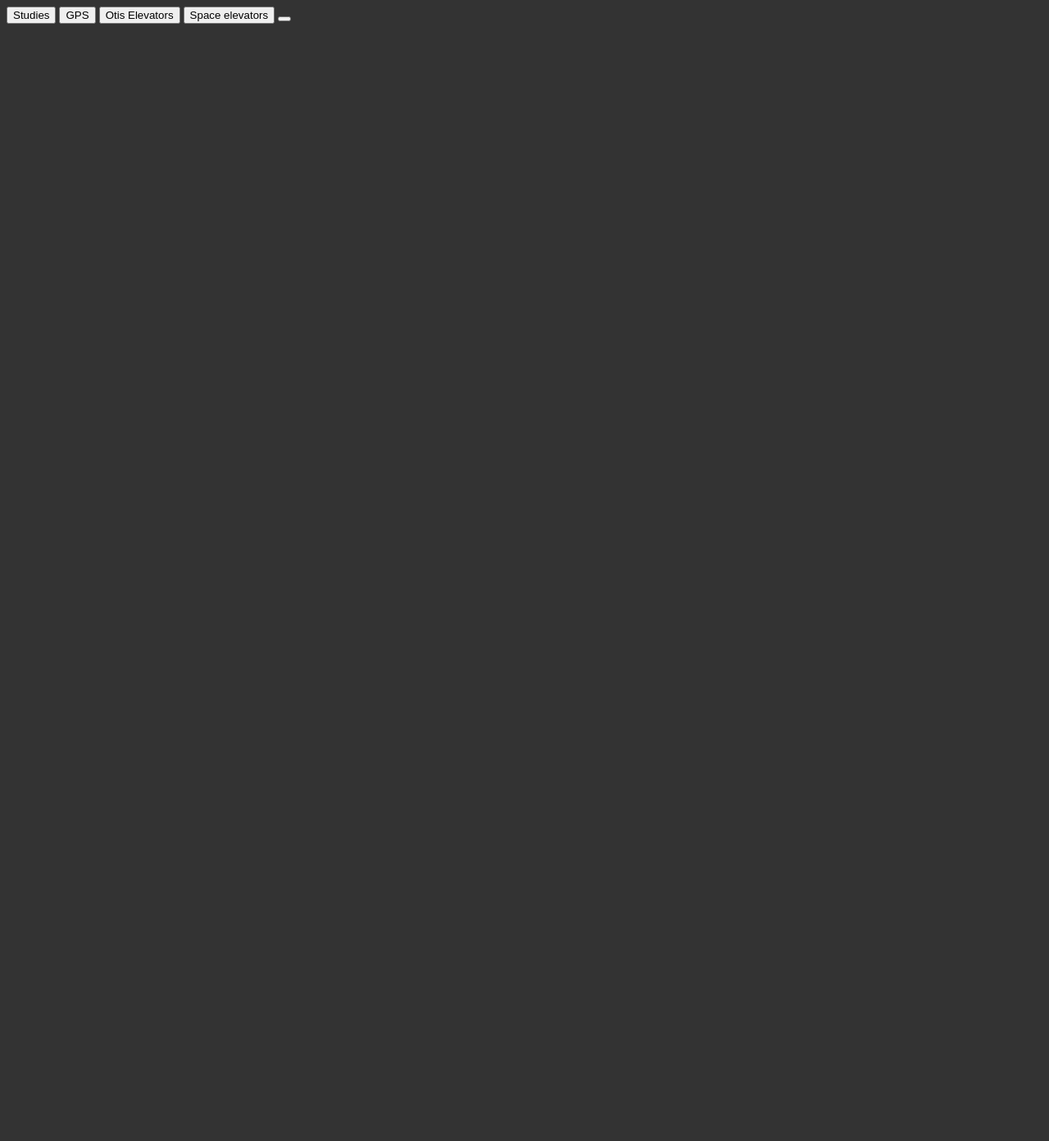
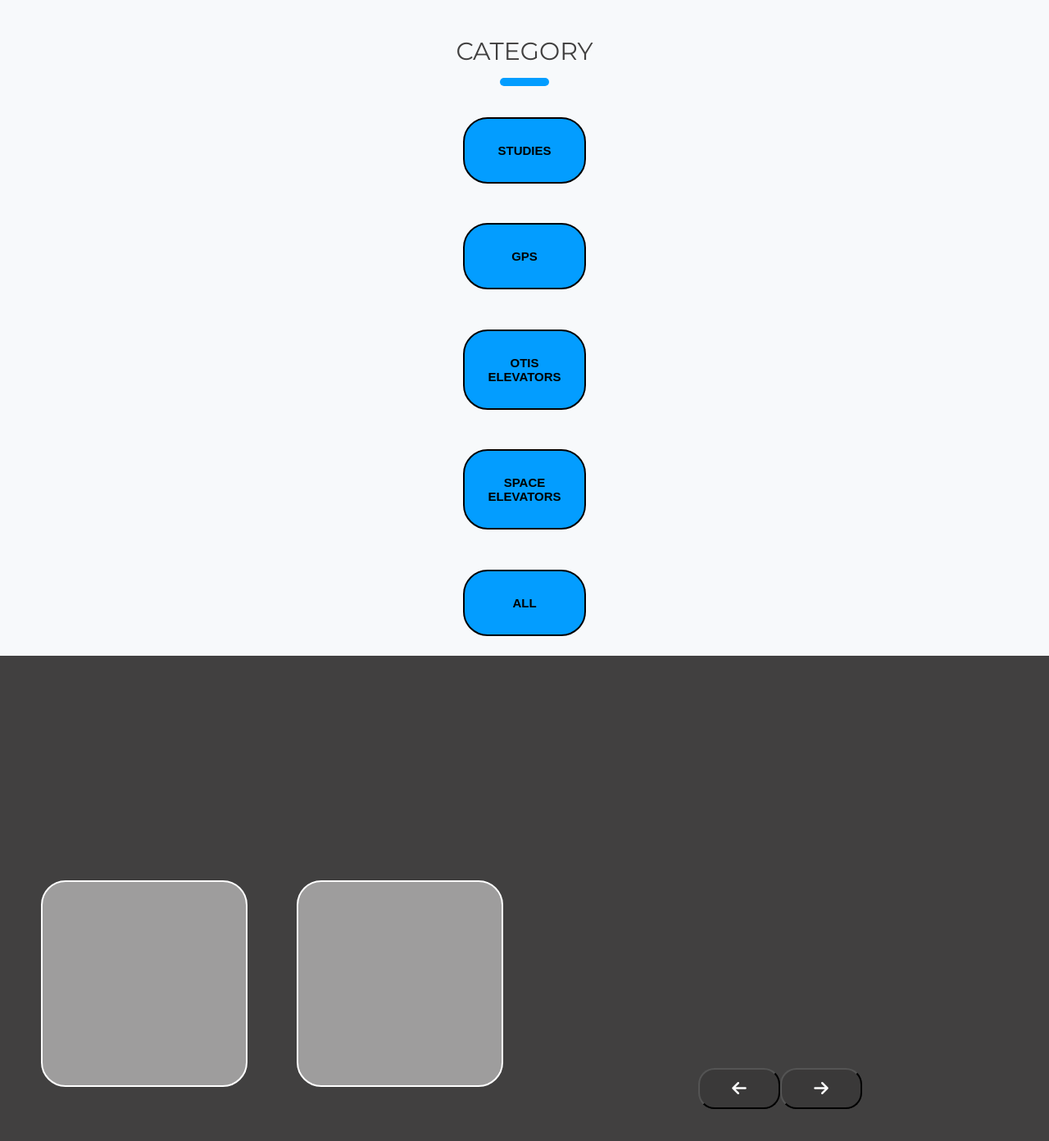
Before and after one commit to mikjec/Angielski, a plain HTML site: page index.html in a window 1280 px wide. Shown: the whole page at 82% size. Before the commit the page ends 800 px from the top, so only its background shows below. Drawn offline with Linux system fonts and the light colour scheme.

Commit message:
finished

```diff
--- a/JS/script.js
+++ b/JS/script.js
@@ -1,4 +1,92 @@
-import {studies_pl,studies_eng,gps_pl,gps_eng,sp_el_pl,sp_el_eng,otis_el_pl,otis_el_eng} from './tabs.js'
+import { studies_pl, studies_eng, gps_pl, gps_eng, sp_el_pl, sp_el_eng, otis_el_pl, otis_el_eng } from './tabs.js'
 
-console.log(studies_eng)
-console.log('huj')
+const menu = document.querySelector('.menu')
+const buttons = document.querySelectorAll('.menu__button')
+const body = document.querySelector('body')
+const questions = document.querySelector('.questions')
+const question_q = document.querySelector('.questions__question')
+const question_an = document.querySelector('.questions__answer')
+const button_next = document.querySelector('.buttons__next')
+let tab_pl = []
+let tab_eng = []
+let i = 0
+let counter = 0
+let h = []
+
+buttons[0].addEventListener('click', () => {
+	tab_pl = studies_pl
+	tab_eng = studies_eng
+	console.log(tab_eng)
+})
+
+buttons[1].addEventListener('click', () => {
+	tab_pl = gps_pl
+	tab_eng = gps_eng
+})
+
+buttons[2].addEventListener('click', () => {
+	tab_pl = otis_el_pl
+	tab_eng = otis_el_eng
+})
+
+buttons[3].addEventListener('click', () => {
+	tab_pl = sp_el_pl
+	tab_eng = sp_el_eng
+})
+
+buttons[4].addEventListener('click', () => {
+	tab_pl = [...studies_pl, ...otis_el_pl, ...gps_pl, ...sp_el_pl]
+	tab_eng = [...studies_eng, ...otis_el_eng, ...gps_eng, ...sp_el_eng]
+})
+
+function appear(element) {
+	let rnd = Math.floor(Math.random() * (tab_eng.length - 1 - 0 + 1)) + 0
+	h.push(rnd)
+	question_q.textContent = `${tab_eng[rnd]}`
+	question_an.textContent = `${tab_pl[rnd]}`
+	element.style.top = '100%'
+	element.style.display = 'inline-block'
+	element.style.top = '50%'
+	setTimeout(() => {
+		element.style.top = '50%'
+	}, 200)
+}
+
+function dissapear(element) {
+	setTimeout(() => {
+		element.style.top = '-100%'
+		appear(questions)
+	}, 200)
+
+	setTimeout(() => {
+		element.style.display = 'none'
+	}, 500)
+}
+
+buttons.forEach(button => {
+	button.addEventListener('click', () => dissapear(menu))
+})
+
+function nextQ() {
+	counter += 1
+	question_an.style.color = 'black'
+	if (i < tab_eng.length - 1 && counter == 2) {
+		i += 1
+		let rnd = Math.floor(Math.random() * (tab_eng.length - 1 - 0 + 1)) + 0
+		while (h.includes(rnd)) rnd = Math.floor(Math.random() * (tab_eng.length - 1 - 0 + 1)) + 0
+		if (!h.includes(rnd)) {
+			h.push(rnd)
+			question_q.textContent = `${tab_eng[rnd]}`
+			question_an.textContent = `${tab_pl[rnd]}`
+			question_an.style.color = '#9e9d9d'
+			counter = 0
+		}
+	} else {
+		if (counter >= 2) {
+			question_q.textContent = `Koniec`
+			question_an.textContent = `Koniec`
+		}
+	}
+}
+
+button_next.addEventListener('click', () => nextQ())
--- a/JS/tabs.js
+++ b/JS/tabs.js
@@ -1,5 +1,3 @@
-
-
 export const studies_pl = [
 	'akademiki',
 	'stołówka',
@@ -76,7 +74,7 @@
 	'lectures',
 	'dean',
 	'lecture hall',
-	'laboratotries',
+	'laboratories',
 	'faculty',
 	'Civil engineering',
 	'Enviromental engineering',
--- a/index.html
+++ b/index.html
@@ -4,22 +4,35 @@
     <head>
         <meta charset="UTF-8">
         <meta name="viewport" content="width=device-width, initial-scale=1.0">
+        <link rel="stylesheet" href="./css/style.css">
+        <link rel="preconnect" href="https://fonts.googleapis.com">
+        <link rel="preconnect" href="https://fonts.gstatic.com" crossorigin>
+        <link href="https://fonts.googleapis.com/css2?family=Montserrat:ital,wght@0,100..900;1,100..900&display=swap"
+            rel="stylesheet">
+        <script src="https://kit.fontawesome.com/8cecda4e3d.js" crossorigin="anonymous"></script>
         <title>Document</title>
-        <style>
-            body {
-                background-color: #333;
-            }
-        </style>
     </head>
 
     <body>
 
-        <div class="category_buttons">
-            <button class="category_buttons__Studies">Studies</button>
-            <button class="category_buttons__GPS">GPS</button>
-            <button class="category_buttons__otis">Otis Elevators</button>
-            <button class="category_buttons__spel">Space elevators</button>
-            <button class="category_buttons__all"></button>
+        <div class="menu">
+            <h1 class="menu__title">category</h1>
+            <div class="underline"></div>
+            <button class="menu__button menu__button-studies">Studies</button>
+            <button class="menu__button menu__button-gps">GPS</button>
+            <button class="menu__button menu__button-otis">Otis Elevators</button>
+            <button class="menu__button menu__button-spel">Space elevators</button>
+            <button class="menu__button menu__button-all">All</button>
+        </div>
+
+
+        <div class="questions">
+            <div class="questions__question"></div>
+            <div class="questions__answer"></div>
+            <div class="buttons">
+                <button class="buttons__prev"><i class="fa-solid fa-arrow-left"></i></button>
+                <button class="buttons__next"><i class="fa-solid fa-arrow-right"></i></button>
+            </div>
         </div>
 
         <script type="module" src="JS/script.js"></script>
--- a/sass/style.scss
+++ b/sass/style.scss
@@ -0,0 +1,128 @@
+* {
+	box-sizing: border-box;
+	margin: 0;
+	padding: 0;
+}
+
+body {
+	position: relative;
+	display: flex;
+	justify-content: center;
+	text-align: center;
+	height: 100vh;
+	font-family: 'Montserrat', 'sans-serif';
+	background-color: rgb(247, 249, 251);
+	overflow: hidden;
+}
+
+.menu {
+	position: absolute;
+	top: 0;
+	padding: 20px;
+	margin: 20px;
+	width: 100%;
+	height: 100%;
+	background-color: rgb(247, 249, 251);
+	display: flex;
+	flex-direction: column;
+	align-items: center;
+	justify-content: space-around;
+	overflow: hidden;
+	transition: top 0.5s ease;
+}
+
+.menu__title {
+	text-transform: uppercase;
+	color: #414040;
+	font-weight: 400;
+	font-size: 30px;
+}
+
+.underline {
+	width: 60px;
+	height: 10px;
+	background-color: #039dff;
+	border-radius: 10px;
+	margin: 5px 0 10px;
+}
+
+.menu__button {
+	position: relative;
+	margin: 20px;
+	padding: 30px 50px;
+	background-color: #039dff;
+	border: 2px solid black;
+	border-radius: 8px;
+	color: #000000;
+	font-weight: 600;
+	font-size: 15px;
+	text-align: center;
+	text-transform: uppercase;
+	cursor: pointer;
+	overflow: hidden;
+	transition: all 1s;
+	display: flex;
+	justify-content: center;
+	align-items: center;
+	width: 150px;
+	border: 2px solid black;
+	border-radius: 30px;
+}
+
+.dissapear {
+	top: -100%;
+}
+
+.questions__question,
+.questions__answer {
+	display: flex;
+	justify-content: center;
+	align-items: center;
+	background-color: #9e9d9d;
+	height: 25%;
+	padding: 10%;
+	margin: 30px;
+	border-radius: 30px;
+	font-size: 25px;
+	border: 2px solid white;
+}
+
+.questions__answer {
+	color: #9e9d9d;
+}
+
+.questions {
+	background-color: #414040;
+	display: flex;
+	justify-content: center;
+	align-items: center;
+	position: absolute;
+	width: 100%;
+	height: 100%;
+	padding: 80px 20px;
+	top: 150%;
+	left: 50%;
+	color: black;
+	transform: translate(-50%, -50%);
+	transition: 0.5s;
+}
+
+.buttons {
+	position: relative;
+	display: flex;
+	flex-direction: row;
+	align-items: center;
+	justify-content: space-evenly;
+	top: 20%;
+	margin: auto;
+	.buttons__next,
+	.buttons__prev {
+		color: white;
+		background-color: #3a3939;
+		width: 100px;
+		height: 50px;
+
+		border-radius: 20px;
+		font-size: 20px;
+	}
+}
```
Also changed, not shown: css/style.css, 1 other file.
